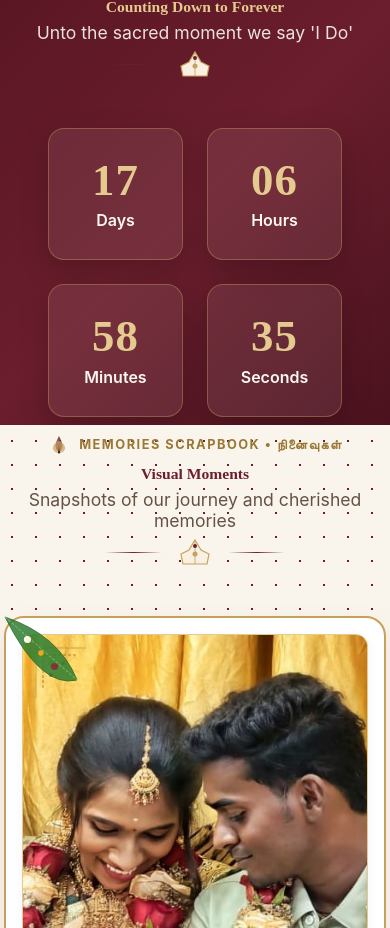
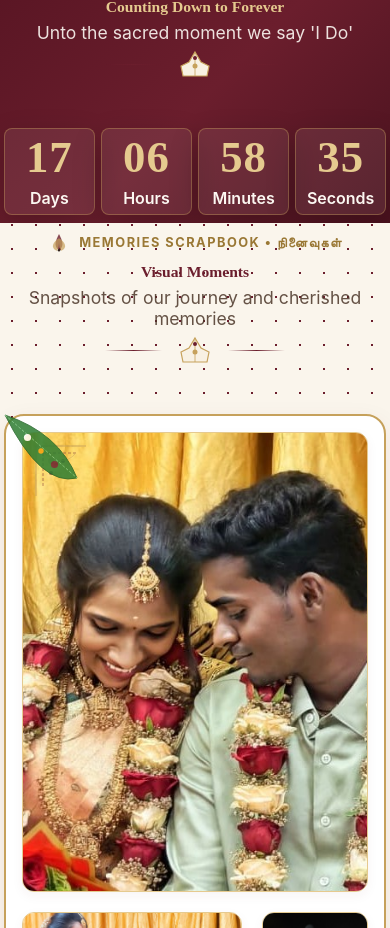
Before and after one commit to RithikaSaravanakumar/ajay-susiwedding, a React app in the folder frontend/: page / in a window 390 px wide. Shown: the part 8715-9643 px from the top of the page. Built offline with nearby package versions, Linux system fonts and the light colour scheme; the HTML template or start-up script is replaced by a standard one.

Commit message:
Format countdown timer into one single horizontal line (Days - Hours - Mins - Secs) across mobile and desktop

```diff
--- a/frontend/src/components/Countdown.jsx
+++ b/frontend/src/components/Countdown.jsx
@@ -54,9 +54,9 @@ const Countdown = ({ lang }) => {
           <GopuramDivider />
         </div>
 
-        <div style={styles.grid}>
+        <div style={styles.grid} className="countdown-grid-container">
           {timeBlocks.map((block, idx) => (
-            <div key={idx} style={styles.card} className="reveal-scale delay-1">
+            <div key={idx} style={styles.card} className="countdown-timer-box reveal-scale delay-1">
               <div style={styles.valueBox}>
                 <span style={styles.value}>
                   {String(block.value).padStart(2, '0')}
--- a/frontend/src/index.css
+++ b/frontend/src/index.css
@@ -270,6 +270,26 @@ img, iframe, svg {
   scrollbar-width: none;
 }
 
+/* Single Horizontal Line Countdown Grid */
+.countdown-grid-container {
+  display: flex !important;
+  flex-direction: row !important;
+  flex-wrap: nowrap !important;
+  justify-content: center !important;
+  align-items: center !important;
+  gap: 0.4rem !important;
+  width: 100% !important;
+  max-width: 480px !important;
+  margin: 0 auto !important;
+}
+
+.countdown-timer-box {
+  flex: 1 1 0px !important;
+  min-width: 0 !important;
+  padding: 0.4rem 0.2rem !important;
+  border-radius: 8px !important;
+}
+
 /* Ultra-Nano Mobile Scale Rules (max-width: 767px) */
 @media (max-width: 767px) {
   /* 1. Nano Mobile Header Nav */
@@ -318,7 +338,7 @@ img, iframe, svg {
     font-size: clamp(13px, 3.5vw, 15px) !important;
   }
 
-  /* 4. Compact Micro Cards Sizing (Width ~ 82%, Max-Width ~ 290px) */
+  /* 4. Compact Micro Cards Sizing (Width ~ 84%, Max-Width ~ 290px) */
   .story-main-section {
     scroll-margin-top: 40px !important;
     padding-top: 0.4rem !important;
@@ -408,7 +428,15 @@ img, iframe, svg {
     border-radius: 8px !important;
   }
 
-  /* 8. Nano Buttons Scaling */
+  /* 8. Single Line Horizontal Countdown Box Mobile Scaling */
+  .countdown-timer-box span[style*="value"] {
+    font-size: 1.25rem !important;
+  }
+  .countdown-timer-box span[style*="label"] {
+    font-size: 0.65rem !important;
+  }
+
+  /* 9. Nano Buttons Scaling */
   .btn-gold,
   .btn-maroon,
   .btn-outline-gold {
@@ -417,7 +445,7 @@ img, iframe, svg {
     height: 26px !important;
   }
 
-  /* 9. Hero Scene Artwork Scale & Position */
+  /* 10. Hero Scene Artwork Scale & Position */
   div[style*="bottomLeftScene"] {
     transform: scale(0.18);
     transform-origin: bottom left;
@@ -433,7 +461,7 @@ img, iframe, svg {
     opacity: 0.2 !important;
   }
 
-  /* 10. Floating Music Player Button */
+  /* 11. Floating Music Player Button */
   .music-player-toggle {
     bottom: calc(6px + env(safe-area-inset-bottom)) !important;
     right: 6px !important;
```
